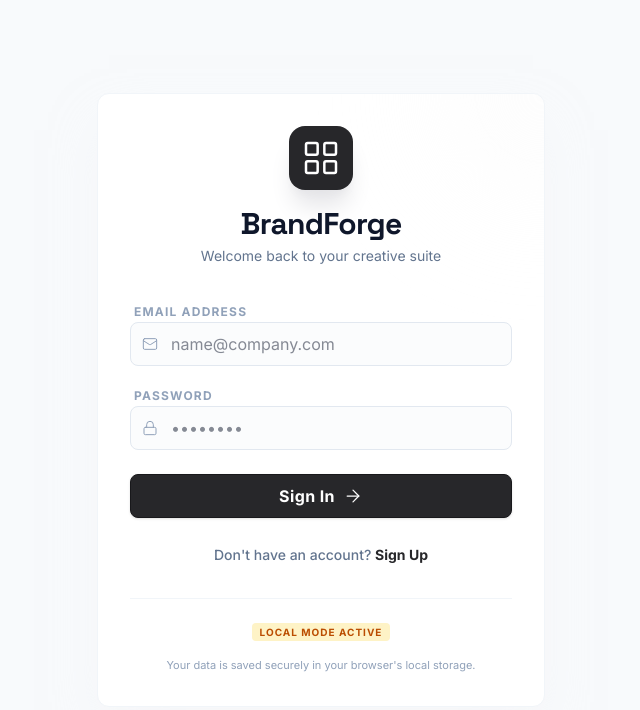
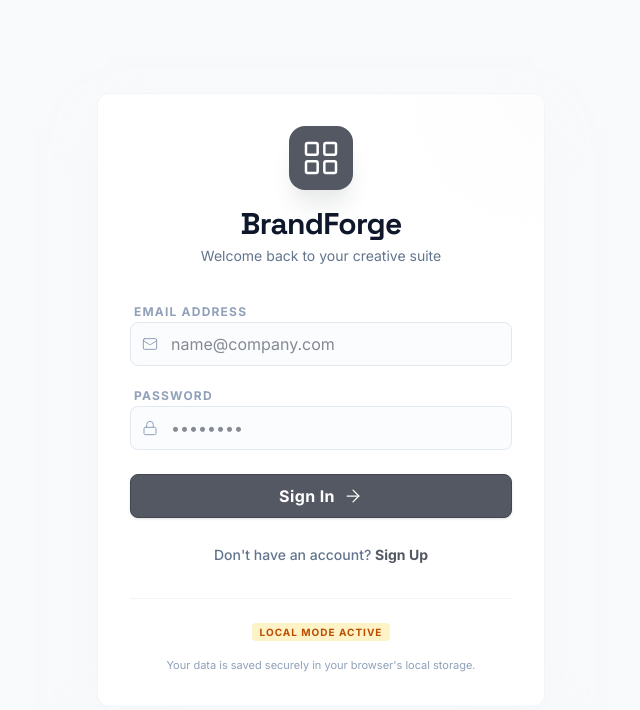
Before and after one commit to gwatanavictorj/BrandForge_Ultimate-Branding-Suite-main, a React (Vite) app: page / in a window 1280 px wide. Shown: the top 710 px of the page, without its empty margins (319-959 px from the left). Built offline with nearby package versions, Linux system fonts and the light colour scheme.

Commit message:
style: updated neutral palette to match custom hex codes

```diff
--- a/src/index.css
+++ b/src/index.css
@@ -6,16 +6,17 @@
   --font-display: "Space Grotesk", ui-sans-serif, system-ui, sans-serif;
   --font-mono: "JetBrains Mono", ui-monospace, SFMono-Regular, monospace;
 
-  --color-brand-50: #fafafa;
-  --color-brand-100: #f4f4f5;
-  --color-brand-200: #e4e4e7;
-  --color-brand-300: #d4d4d8;
-  --color-brand-400: #a1a1aa;
-  --color-brand-500: #71717a;
-  --color-brand-600: #27272a;
-  --color-brand-700: #18181b;
-  --color-brand-800: #09090b;
-  --color-brand-900: #000000;
+  --color-brand-50: #FAFAFA;
+  --color-brand-100: #F5F5F5;
+  --color-brand-200: #E9EAEB;
+  --color-brand-300: #D5D7DA;
+  --color-brand-400: #A4A7AE;
+  --color-brand-500: #717680;
+  --color-brand-600: #535862;
+  --color-brand-700: #414651;
+  --color-brand-800: #252B37;
+  --color-brand-900: #181D27;
+  --color-brand-950: #0A0D12;
 }
 
 @layer base {
```
